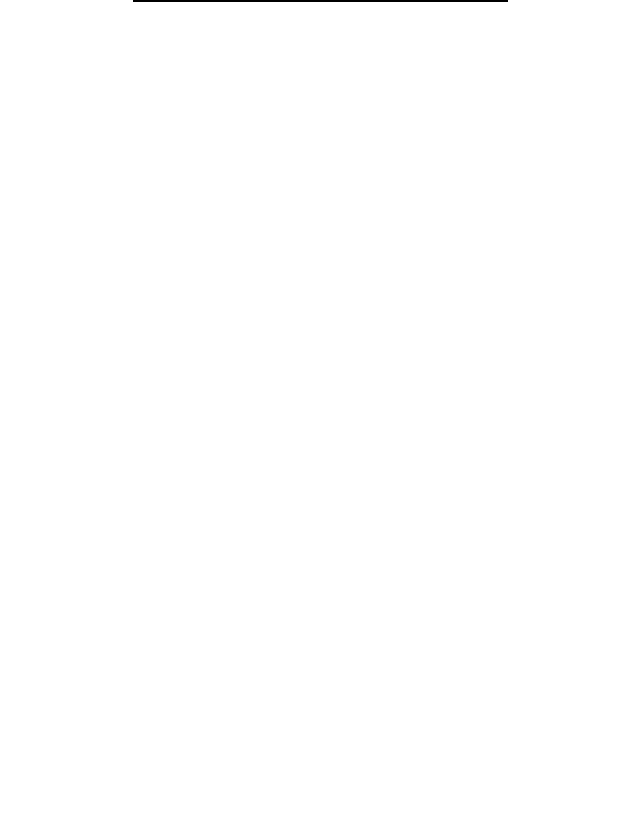
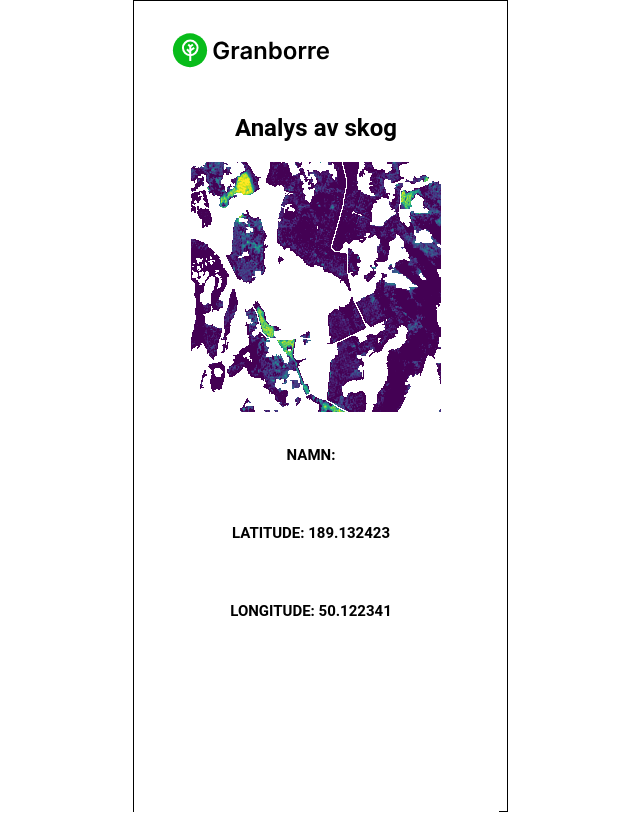
Before and after one commit to ma-chni/Granborre, a React (Create React App) app in the folder client/: page /analys in a window 1280 px wide. Shown: the whole page, without its empty margins (320-960 px from the left). Built offline with nearby package versions, Linux system fonts and the light colour scheme.

Commit message:
Add analysis page

```diff
--- a/client/src/App.css
+++ b/client/src/App.css
@@ -405,3 +405,9 @@ input.toggle:checked ~ .menu {
   margin-top: -187px;
   transition: max-height 0.2s ease-out;
 }
+
+.forest-image {
+  width: 250px;
+  height: 250px;
+  margin-bottom: -200px;
+}
--- a/client/src/App.js
+++ b/client/src/App.js
@@ -9,6 +9,7 @@ import Profile from "./components/Profile/Profile";
 import { BrowserRouter as Router, Switch, Route } from "react-router-dom";
 import AlertComponent from "./components/AlertComponent/AlertComponent";
 import Menu from "./components/Menu/Menu";
+import Analysis from "./components/Analysis/Analysis";
 
 
 
@@ -46,6 +47,9 @@ function App() {
           <Route path="/menu">
             <Menu updateTitle={updateTitle} />
           </Route>
+          <Route path="/analys">
+            <Analysis />
+          </Route>
         </Switch>
         <AlertComponent
           errorMessage={errorMessage}
--- /dev/null
+++ b/client/src/components/Analysis/Analysis.js
@@ -0,0 +1,28 @@
+import React from 'react';
+import logoWhite from "../../images/logo.svg";
+import forest from '../../images/forest.png'; // with import
+function Analysis() {
+    return(
+    <div className="container">
+        <div className="menu">
+            <div className="top">
+                <img src={logoWhite} className="App-logo" alt="logo" />
+            </div>
+            <h2>Analys av skog</h2>
+            <img className="forest-image" src={forest} alt="forest" />
+            <ul className="middle">
+            <li>
+                <p>Namn: </p>
+            </li>
+            <li>
+                <p>Latitude: 189.132423</p>
+            </li>
+            <li>
+                <p>Longitude: 50.122341</p>
+            </li>
+        </ul>
+            </div>
+        </div>
+    )
+}
+export default Analysis;
```
Also changed, not shown: client/src/images/forest.png (added).
